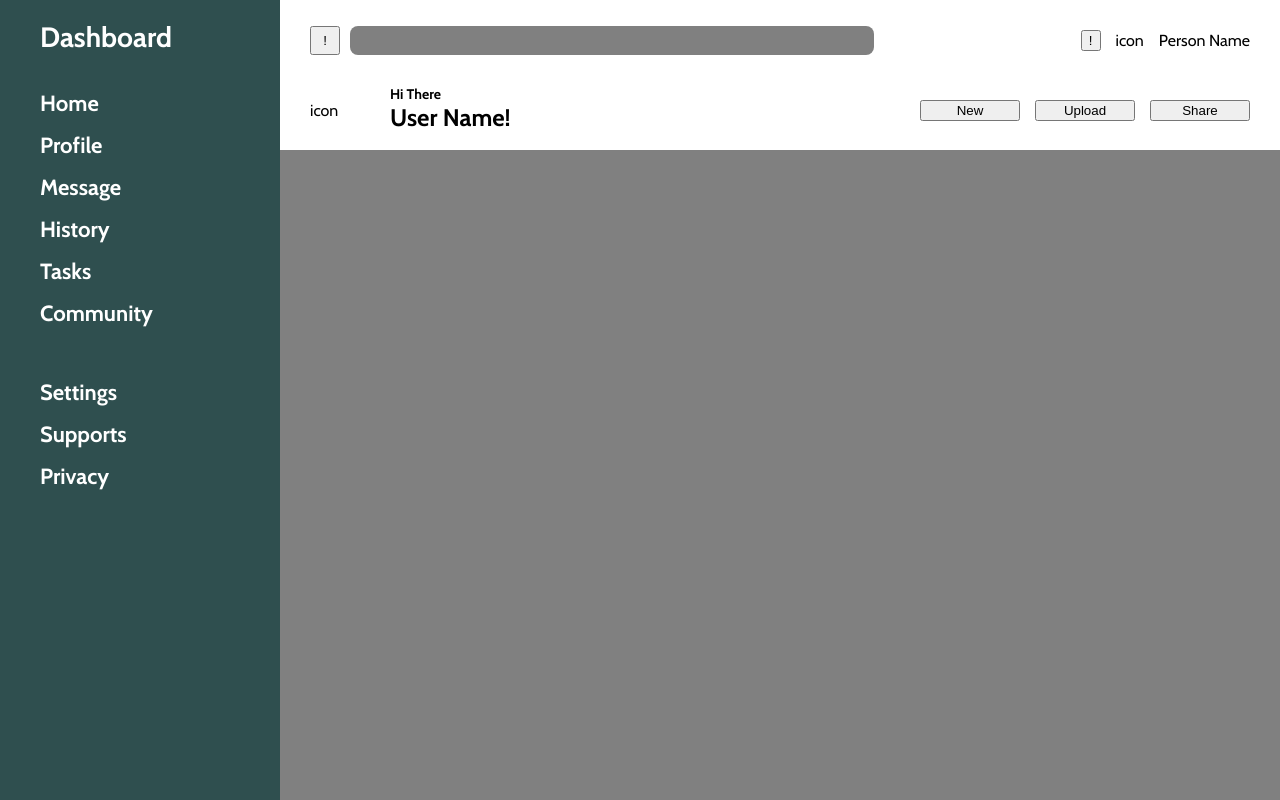
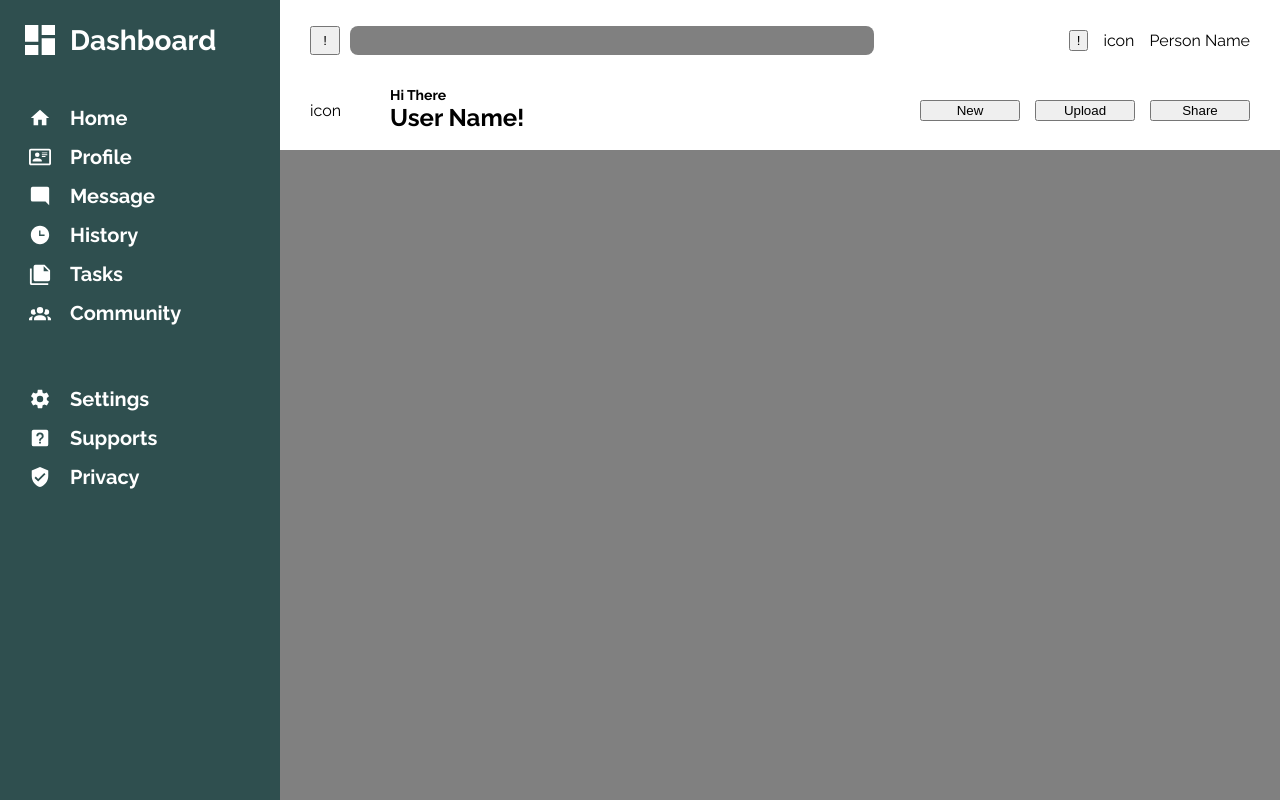
Before and after one commit to shukrirahmat/admin-dashboard, a plain HTML site: page index.html in a window 1280 px wide. Shown: the top 800 px of the page. Drawn offline with Linux system fonts and the light colour scheme.

Commit message:
added icons to the sidebar
also changed the font

```diff
--- a/index.html
+++ b/index.html
@@ -10,19 +10,19 @@
 
 <body>
     <div class="sidebar">
-        <div class="top">Dashboard</div>
+        <div class="top"><img src="images/sidebar/view-dashboard.svg" alt="">Dashboard</div>
         <ul class="menu">
-            <li><a href="#">Home</a></li>
-            <li><a href="#">Profile</a></li>
-            <li><a href="#">Message</a></li>
-            <li><a href="#">History</a></li>
-            <li><a href="#">Tasks</a></li>
-            <li><a href="#">Community</a></li>
+            <li><a href="#"><img src="images/sidebar/home.svg" alt="">Home</a></li>
+            <li><a href="#"><img src="images/sidebar/card-account-details-outline.svg" alt="">Profile</a></li>
+            <li><a href="#"><img src="images/sidebar/message-reply.svg" alt="">Message</a></li>
+            <li><a href="#"><img src="images/sidebar/clock-time-three.svg" alt="">History</a></li>
+            <li><a href="#"><img src="images/sidebar/note-multiple.svg" alt="">Tasks</a></li>
+            <li><a href="#"><img src="images/sidebar/account-group.svg" alt="">Community</a></li>
         </ul>
         <ul class="menu">
-            <li><a href="#">Settings</a></li>
-            <li><a href="#">Supports</a></li>
-            <li><a href="#">Privacy</a></li>
+            <li><a href="#"><img src="images/sidebar/cog.svg" alt="">Settings</a></li>
+            <li><a href="#"><img src="images/sidebar/help-box.svg" alt="">Supports</a></li>
+            <li><a href="#"><img src="images/sidebar/shield-check.svg" alt="">Privacy</a></li>
         </ul>
     </div>
     <div class="header">
@@ -40,11 +40,11 @@
             <div class="hi">Hi There</div>
             <div class="username">User Name!</div>
         </div>
-    <div class="buttons">
-        <button>New</button>
-        <button>Upload</button>
-        <button>Share</button>
-    </div>
+        <div class="buttons">
+            <button>New</button>
+            <button>Upload</button>
+            <button>Share</button>
+        </div>
     </div>
     <div class="maincontent"></div>
 </body>
--- a/styles.css
+++ b/styles.css
@@ -1,11 +1,11 @@
 @font-face {
-    font-family: "Cabin";
-    src: url(fonts/Cabin-Regular.ttf);
+    font-family: "Raleway";
+    src: url(fonts/Raleway-Regular.ttf);
 }
 
 @font-face {
-    font-family: "CabinBold";
-    src: url(fonts/Cabin-Bold.ttf);
+    font-family: "Raleway-Bold";
+    src: url(fonts/Raleway-Bold.ttf);
 }
 
 
@@ -20,7 +20,7 @@ body {
     height: 1080px;
     margin: 0;
     padding: 0;
-    font-family: "Cabin",sans-serif;
+    font-family: "Raleway",sans-serif;
 }
 
 .sidebar {
@@ -28,7 +28,7 @@ body {
     grid-row: 1/-1;
     display: grid;
     align-content: start;
-    gap: 20px;
+    gap: 30px;
 }
 
 .header {
@@ -45,14 +45,23 @@ body {
 
 .sidebar .top {
     padding-top: 20px;
-    padding-left: 40px;
+    padding-left: 20px;
     color: white;
-    font-family: "CabinBold",sans-serif;
+    font-family: "Raleway-Bold",sans-serif;
     font-size: 28px;
+    display: grid;
+    grid-template-columns: 40px 1fr;
+    gap: 10px;
+    align-items: center;
+
+}
+
+.sidebar .top img {
+    filter: invert(1);
 }
 
 .sidebar .menu {
-    padding-left: 40px;
+    padding-left: 20px;
     display: grid;
     gap: 15px;
 }
@@ -72,8 +81,18 @@ a {
 
 .menu li a {
     color: white;
-    font-family: "CabinBold", sans-serif;
-    font-size: 22px;
+    font-family: "Raleway-Bold", sans-serif;
+    font-size: 20px;
+    display: grid;
+    grid-template-columns: 40px 1fr;
+    gap: 10px;
+    align-items: center;
+}
+
+.menu li a img {
+    filter: invert(1);
+    width: 55%;
+    justify-self: center;
 }
 
 #search {
@@ -121,12 +140,12 @@ a {
 
 .greetings .hi {
     font-size: 14px;
-    font-family: "CabinBold", sans-serif;
+    font-family: "Raleway-Bold", sans-serif;
     align-self: self-end;
 }
 
 .greetings .username {
-    font-family: "CabinBold", sans-serif;
+    font-family: "Raleway-Bold", sans-serif;
     font-size: 24px;
     align-self:self-start;
 }
```
Also changed, not shown: fonts/Cabin-Bold.ttf (deleted), fonts/Cabin-Regular.ttf (deleted), fonts/Raleway-Bold.ttf (added), fonts/Raleway-Regular.ttf (added), images/sidebar/account-group.svg (added), images/sidebar/card-account-details-outline.svg (added), images/sidebar/clock-time-three.svg (added), images/sidebar/cog.svg (added), images/sidebar/help-box.svg (added), images/sidebar/home.svg (added), images/sidebar/message-reply.svg (added), images/sidebar/note-multiple.svg (added), images/sidebar/shield-check.svg (added), images/sidebar/view-dashboard.svg (added).
